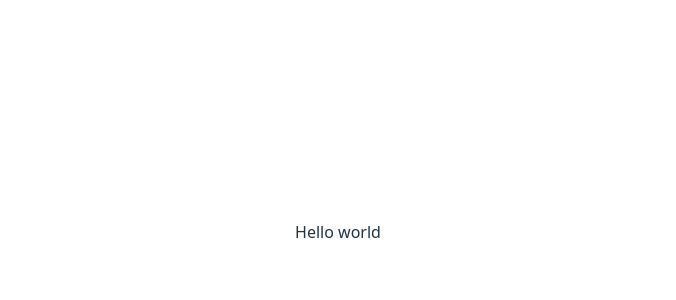
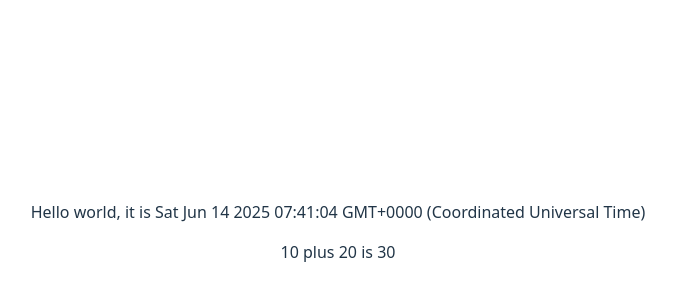
Before and after one commit to Ad0t/fullstackopen-solutions, a React (Vite) app in the folder part1/: page / in a window 1280 px wide. Shown: the part 168-468 px from the top of the page, without its empty margins (302-978 px from the left). Built offline with nearby package versions, Linux system fonts and the light colour scheme.

Commit message:
practice-a.2

```diff
--- a/part1/src/App.jsx
+++ b/part1/src/App.jsx
@@ -1,13 +1,20 @@
 import './App.css'
 
-// Practice 1
+// Practice 2
 const App = () => {
-  console.log('Hello i am under the water')
+  const now = new Date()
+  const a = 10
+  const b = 20
+  console.log(now, a+b)
+
   return (
-      <div>
-        <p>Hello world</p>
-      </div>
-    )
+    <div>
+      <p>Hello world, it is {now.toString()}</p>
+      <p>
+        {a} plus {b} is {a + b}
+      </p>
+    </div>
+  )
 }
 
 export default App
```
